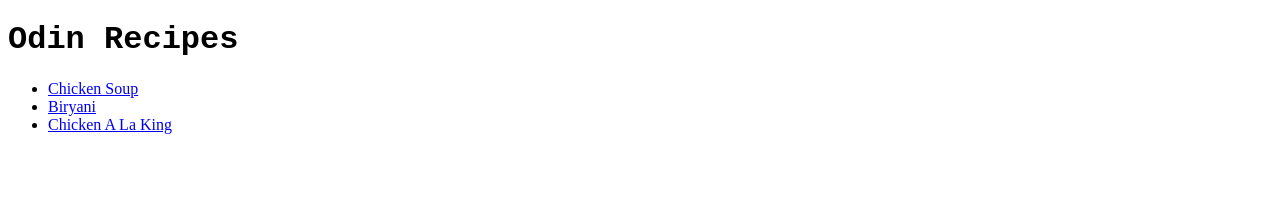
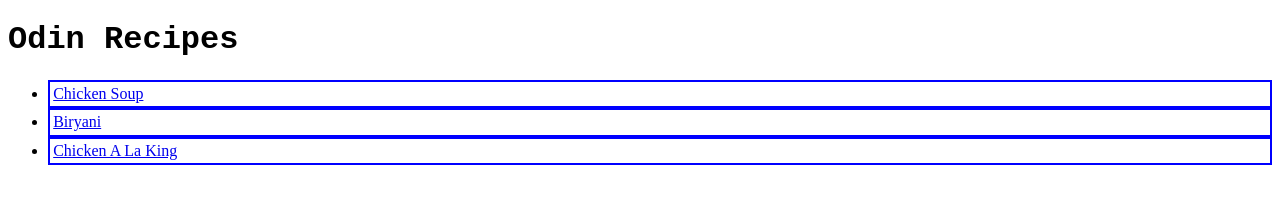
Before and after one commit to NverGP/odin-recipes, a plain HTML site: page index.html in a window 1280 px wide. Drawn offline with Linux system fonts and the light colour scheme.

Commit message:
li styling

```diff
--- a/styles.css
+++ b/styles.css
@@ -13,3 +13,8 @@
     font-family: 'Courier New', Courier, monospace;
     font-weight: bold;
 }
+
+li {
+    border: 2px solid blue;
+    padding: 0.2em;
+}
```
